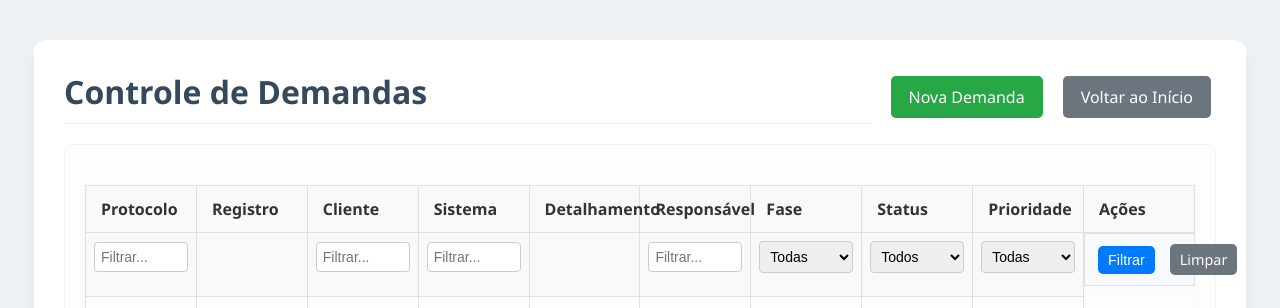
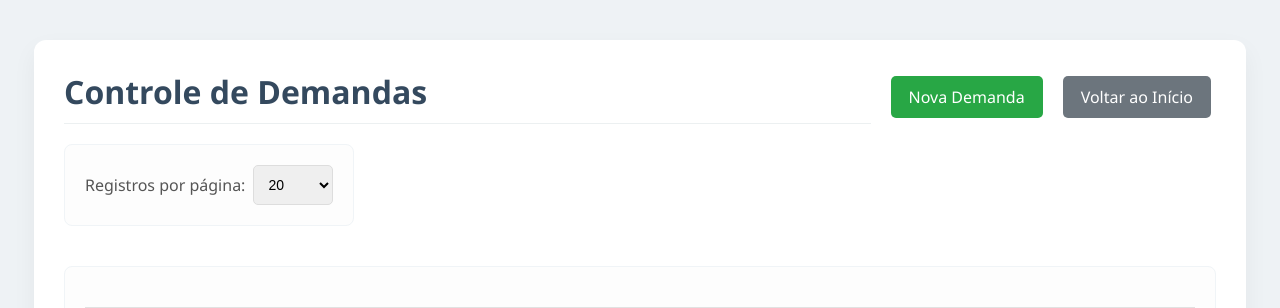
Before and after one commit to lauracgdacosta/ibtech_app, a Flask app: page /pendencias in a window 1280 px wide. Shown: the top 308 px of the page. Run offline with Flask 3, Linux system fonts and the light colour scheme; a user stored in the database is signed in; data comes from the database, SQL or seed files in the repository.

Commit message:
corrigindo módulo pendencias

```diff
--- a/app.py
+++ b/app.py
@@ -934,8 +934,19 @@ def edit_titulo(tarefa_id):
 def pendencias():
     conn = get_db_connection()
 
-    per_page = 20
+    # --- ALTERAÇÃO APLICADA AQUI: Lógica de paginação dinâmica ---
     page = request.args.get('page', 1, type=int)
+    per_page_str = request.args.get('per_page', '20', type=str)
+
+    if per_page_str.lower() == 'all':
+        per_page = -1  # Usamos -1 como um sinalizador para "todos"
+    else:
+        try:
+            per_page = int(per_page_str)
+        except ValueError:
+            per_page = 20 # Valor padrão caso o input seja inválido
+    # --- FIM DA ALTERAÇÃO ---
+
     sort_by = request.args.get('sort_by', 'data_registro', type=str)
     order = request.args.get('order', 'desc', type=str)
 
@@ -946,17 +957,14 @@ def pendencias():
     search_responsavel = request.args.get('search_responsavel', '', type=str)
     search_fase = request.args.get('search_fase', '', type=str)
     search_status = request.args.get('search_status', '', type=str)
-    # --- ALTERAÇÃO APLICADA AQUI: Adicionado filtro de prioridade ---
     search_prioridade = request.args.get('search_prioridade', '', type=str)
 
-    # --- ALTERAÇÃO APLICADA AQUI: Adicionada 'prioridade' às colunas ordenáveis ---
     allowed_sort_columns = ['protocolo', 'data_registro', 'cliente', 'sistema', 'responsavel', 'fase', 'status', 'prioridade']
     if sort_by not in allowed_sort_columns:
         sort_by = 'data_registro'
     if order.lower() not in ['asc', 'desc']:
         order = 'desc'
 
-    offset = (page - 1) * per_page
     base_query = "FROM pendencias WHERE 1=1"
     params = []
 
@@ -978,17 +986,27 @@ def pendencias():
     if search_status:
         base_query += " AND status = ?"
         params.append(search_status)
-    # --- ALTERAÇÃO APLICADA AQUI: Adicionada lógica de filtro para prioridade ---
     if search_prioridade:
         base_query += " AND prioridade = ?"
         params.append(search_prioridade)
 
     total_query = "SELECT COUNT(id) " + base_query
     total_results = conn.execute(total_query, tuple(params)).fetchone()[0]
-    total_pages = (total_results + per_page - 1) // per_page
-    data_query = f"SELECT * {base_query} ORDER BY {sort_by} {order} LIMIT ? OFFSET ?"
-    params.extend([per_page, offset])
+
+    # --- ALTERAÇÃO APLICADA AQUI: Ajuste na consulta e cálculo de páginas ---
+    data_query = f"SELECT * {base_query} ORDER BY {sort_by} {order}"
+
+    if per_page == -1:
+        total_pages = 1
+        page = 1 # Se "todos", estamos sempre na página 1
+    else:
+        total_pages = (total_results + per_page - 1) // per_page
+        offset = (page - 1) * per_page
+        data_query += " LIMIT ? OFFSET ?"
+        params.extend([per_page, offset])
+
     pendencias_data = conn.execute(data_query, tuple(params)).fetchall()
+    # --- FIM DA ALTERAÇÃO ---
 
     conn.close()
 
@@ -1008,10 +1026,11 @@ def pendencias():
                            search_responsavel=search_responsavel,
                            search_fase=search_fase,
                            search_status=search_status,
-                           # --- ALTERAÇÃO APLICADA AQUI: Passando o filtro para o template ---
                            search_prioridade=search_prioridade,
                            pagination_args=pagination_args,
-                           sorting_args=sorting_args)
+                           sorting_args=sorting_args,
+                           # --- ALTERAÇÃO APLICADA AQUI: Passa a variável per_page para o template ---
+                           per_page=per_page_str)
 
 # SUBSTITUA A SUA FUNÇÃO build_pendencias_redirect_url POR ESTA
 
--- a/templates/pendencias.html
+++ b/templates/pendencias.html
@@ -21,6 +21,11 @@
         table { table-layout: fixed; width: 100%; }
         .truncate { white-space: nowrap; overflow: hidden; text-overflow: ellipsis; }
         .detalhamento-clicavel { cursor: pointer; }
+        /* --- ALTERAÇÃO APLICADA AQUI: Estilos para o novo seletor --- */
+        .page-controls { display: flex; justify-content: space-between; align-items: center; margin-bottom: 20px; }
+        .per-page-form { display: flex; align-items: center; gap: 8px; }
+        .per-page-form label { margin-bottom: 0; }
+        .per-page-form select { width: auto; margin-bottom: 0; }
     </style>
 </head>
 <body>
@@ -35,9 +40,33 @@
             </div>
         </div>
 
+        <div class="page-controls">
+            <form method="get" action="{{ url_for('pendencias') }}" class="per-page-form">
+                <input type="hidden" name="sort_by" value="{{ sort_by }}">
+                <input type="hidden" name="order" value="{{ order }}">
+                <input type="hidden" name="search_protocolo" value="{{ search_protocolo }}">
+                <input type="hidden" name="search_cliente" value="{{ search_cliente }}">
+                <input type="hidden" name="search_sistema" value="{{ search_sistema }}">
+                <input type="hidden" name="search_responsavel" value="{{ search_responsavel }}">
+                <input type="hidden" name="search_fase" value="{{ search_fase }}">
+                <input type="hidden" name="search_status" value="{{ search_status }}">
+                <input type="hidden" name="search_prioridade" value="{{ search_prioridade }}">
+
+                <label for="per_page">Registros por página:</label>
+                <select name="per_page" id="per_page" onchange="this.form.submit()">
+                    <option value="10" {% if per_page == '10' %}selected{% endif %}>10</option>
+                    <option value="20" {% if per_page == '20' %}selected{% endif %}>20</option>
+                    <option value="50" {% if per_page == '50' %}selected{% endif %}>50</option>
+                    <option value="100" {% if per_page == '100' %}selected{% endif %}>100</option>
+                    <option value="All" {% if per_page.lower() == 'all' %}selected{% endif %}>Todos</option>
+                </select>
+            </form>
+        </div>
+
         <form method="get" action="{{ url_for('pendencias') }}">
             <input type="hidden" name="sort_by" value="{{ sort_by }}">
             <input type="hidden" name="order" value="{{ order }}">
+            <input type="hidden" name="per_page" value="{{ per_page }}">
 
             <table>
                 <thead>
@@ -138,7 +167,14 @@
 
         {% if total_pages > 1 %}
         <div class="pagination">
-            </div>
+            {% if page > 1 %}<a href="{{ url_for('pendencias', page=page-1, **pagination_args) }}">&laquo; Anterior</a>{% endif %}
+            {% for p in range(1, total_pages + 1) %}
+                {% if p == page %}<span class="current">{{ p }}</span>
+                {% elif p > page - 3 and p < page + 3 %}<a href="{{ url_for('pendencias', page=p, **pagination_args) }}">{{ p }}</a>
+                {% endif %}
+            {% endfor %}
+            {% if page < total_pages %}<a href="{{ url_for('pendencias', page=page+1, **pagination_args) }}">Próximo &raquo;</a>{% endif %}
+        </div>
         {% endif %}
     </div>
 </body>
```
